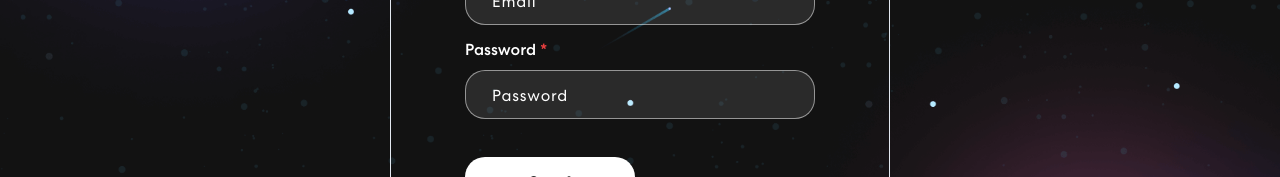
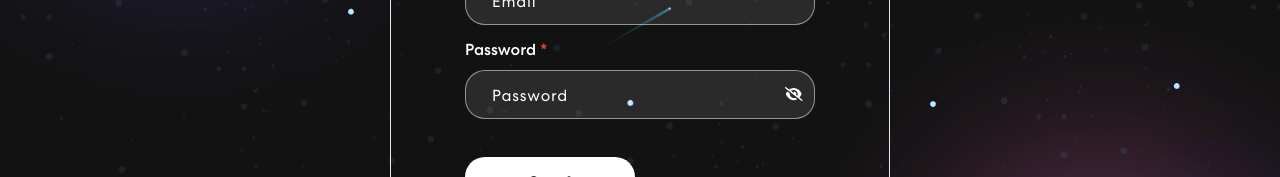
Before and after one commit to MuhdHanish/Chat-zone-client, a React (Create React App) app: page / in a window 1280 px wide. Shown: the part 345-522 px from the top of the page. Built offline with nearby package versions, Linux system fonts and the light colour scheme.

Commit message:
Add some design to login and signup

```diff
--- a/package.json
+++ b/package.json
@@ -6,6 +6,9 @@
     "@chakra-ui/react": "^2.7.0",
     "@emotion/react": "^11.11.1",
     "@emotion/styled": "^11.11.0",
+    "@fortawesome/fontawesome-svg-core": "^6.4.0",
+    "@fortawesome/free-solid-svg-icons": "^6.4.0",
+    "@fortawesome/react-fontawesome": "^0.2.0",
     "@testing-library/jest-dom": "^5.16.5",
     "@testing-library/react": "^13.4.0",
     "@testing-library/user-event": "^13.5.0",
--- a/src/components/AuthVarification/AuthVarification.css
+++ b/src/components/AuthVarification/AuthVarification.css
@@ -29,3 +29,14 @@
  color: var(--tab-inside-color);
  border: 1px solid rgba(255, 255, 255, 0.5);
 }
+.password-input {
+  position: relative;
+}
+
+.password-input .eye-icon {
+  position: absolute;
+  top: 42%;
+  right: 13px;
+  transform: translateY(-50%);
+  cursor: pointer;
+}
--- a/src/components/Authentication/Login/Login.jsx
+++ b/src/components/Authentication/Login/Login.jsx
@@ -1,6 +1,11 @@
 import React, { useState } from 'react'
 import HandleForm from '../../../Hooks/HandleForm';
-import { FormControl, FormLabel } from '@chakra-ui/react';
+import { FontAwesomeIcon } from "@fortawesome/react-fontawesome";
+import { faEyeSlash,faEye } from "@fortawesome/free-solid-svg-icons";
+import {
+  FormControl,
+  FormLabel,
+} from "@chakra-ui/react";
 import './Login.css'
 
 const Login = () => {
@@ -9,7 +14,10 @@ const Login = () => {
       passoword: "",
     });
     const [errors, setError] = useState({});
-
+    const [show,setShow] = useState(false)
+    const handleShow = () =>{
+      setShow(!show)
+    }
     const validation = {
       email: /^[^\s@]+@[^\s@]+\.[^\s@]+$/,
       password: /^(?=.*[A-Za-z])(?=.*\d)[A-Za-z\d]{8,}$/,
@@ -28,6 +36,7 @@ const Login = () => {
       }
       try {
         setError({});
+        setShow(false)
         setButtonText("Sending");
       } catch (error) {
         setError({ general: error.response.data.message });
@@ -51,14 +60,31 @@ const Login = () => {
         {errors.email && <p className="error">{errors.email}</p>}
         <FormControl id="password" isRequired>
           <FormLabel>Password</FormLabel>
+          <div className="password-input">
             <input
-            type="password"
+              type={show ? "text" : "password"}
               placeholder="Password"
               name="password"
               value={loginState.password}
               spellCheck="false"
               onChange={setLoginState}
             />
+            {show ? (
+              <FontAwesomeIcon
+                icon={faEye}
+                onClick={handleShow}
+                size="sm"
+                className="eye-icon"
+              />
+            ) : (
+              <FontAwesomeIcon
+                icon={faEyeSlash}
+                size="sm"
+                onClick={handleShow}
+                className="eye-icon"
+              />
+            )}
+          </div>
         </FormControl>
         {errors.password && <p className="error">{errors.password}</p>}
         <button type="submit">
--- a/src/components/Authentication/Signup/Signup.jsx
+++ b/src/components/Authentication/Signup/Signup.jsx
@@ -2,6 +2,8 @@ import { FormControl, FormLabel} from '@chakra-ui/react'
 import React, {  useState } from 'react'
 import HandleForm from '../../../Hooks/HandleForm'
 import './Signup.css'
+import { FontAwesomeIcon } from '@fortawesome/react-fontawesome'
+import { faEyeSlash,faEye } from '@fortawesome/free-solid-svg-icons'
 
 const Signup = () => {
   const [signupState,setSignupState] = HandleForm({
@@ -10,7 +12,10 @@ const Signup = () => {
     passoword:''
   });
   const [errors,setError] = useState({})
-
+  const [show, setShow] = useState(false);
+  const handleShow = () => {
+    setShow(!show);
+  };
   const validation = {
     name: /^[a-zA-Z0-9]{4,12}$/,
     email: /^[^\s@]+@[^\s@]+\.[^\s@]+$/,
@@ -70,14 +75,31 @@ const Signup = () => {
         {errors.email && <p className="error">{errors.email}</p>}
         <FormControl id="password" isRequired>
           <FormLabel>Password</FormLabel>
+          <div className="password-input">
             <input
-            type="password"
+              type={show ? "text" : "password"}
               placeholder="Password"
               name="password"
               value={signupState.password}
               spellCheck="false"
               onChange={setSignupState}
             />
+            {show ? (
+              <FontAwesomeIcon
+                icon={faEye}
+                onClick={handleShow}
+                size="sm"
+                className="eye-icon"
+              />
+            ) : (
+              <FontAwesomeIcon
+                icon={faEyeSlash}
+                size="sm"
+                onClick={handleShow}
+                className="eye-icon"
+              />
+            )}
+          </div>
         </FormControl>
         {errors.password && <p className="error">{errors.password}</p>}
         <button type="submit">
```
Also changed, not shown: src/App.css (line endings or trailing spaces), src/components/Authentication/Login/Login.css (line endings or trailing spaces), 1 other file (tests, documents, lock files or other folders). Lines whose indentation alone changed are shown as unchanged.
